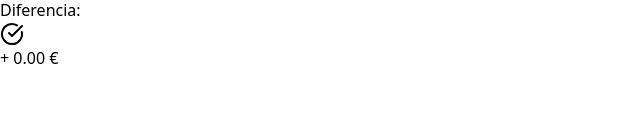
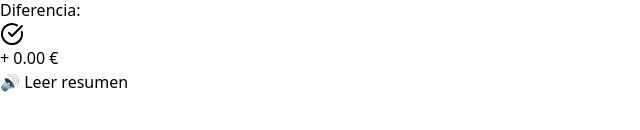
Before and after one commit to ezequiel9git/CompraAccesible, a React (Vite) app in the folder lista-compra-accesible/: page / in a window 1280 px wide. Shown: the part 218-348 px from the top of the page, without its empty margins (0-640 px from the left). Built offline with nearby package versions, Linux system fonts and the light colour scheme.

Commit message:
Implementación de voz lectora.

```diff
--- a/lista-compra-accesible/src/App.jsx
+++ b/lista-compra-accesible/src/App.jsx
@@ -2,6 +2,8 @@ import { useState, useEffect } from "react";
 import ProductInput from "./components/ProductInput";
 import ProductList from "./components/ProductList";
 import DineroDisponible from "./components/DineroDisponible";
+import LectorVoz from "./components/LectorVoz";
+
 
 
 function App() {
@@ -60,6 +62,10 @@ function App() {
         setDineroDisponible={setDineroDisponible}
         total={productos.reduce((acc, p) => acc + p.precio, 0)}
       />
+      <LectorVoz
+        total={productos.reduce((acc, p) => acc + p.precio, 0)}
+        dineroDisponible={dineroDisponible}
+      />
     </div>
   );
 }
--- /dev/null
+++ b/lista-compra-accesible/src/components/LectorVoz.jsx
@@ -0,0 +1,29 @@
+function LectorVoz({ total, dineroDisponible }) {
+  const diferencia = dineroDisponible - total;
+  const esSuficiente = diferencia >= 0;
+
+  const leerResumen = () => {
+    const mensaje = `El total de la compra es ${total.toFixed(2)} euros.
+      Usted tiene ${dineroDisponible.toFixed(2)} euros disponibles.
+      ${esSuficiente ? "Le alcanza el dinero." : "No le alcanza el dinero."}`;
+
+    const utterance = new SpeechSynthesisUtterance(mensaje);
+    utterance.lang = "es-ES"; // español de España
+    speechSynthesis.speak(utterance);
+  };
+
+  return (
+    <div className="w-full max-w-2xl mx-auto mt-4 text-center">
+      <button
+        onClick={leerResumen}
+        className="bg-blue-600 hover:bg-blue-700 text-white font-medium py-2 px-4 rounded-lg"
+      >
+        🔊 Leer resumen
+      </button>
+    </div>
+  );
+}
+
+export default LectorVoz;
+// Este componente permite al usuario escuchar un resumen de la compra actual.
+// Incluye el total de la compra, el dinero disponible y si es suficiente o no.
```
